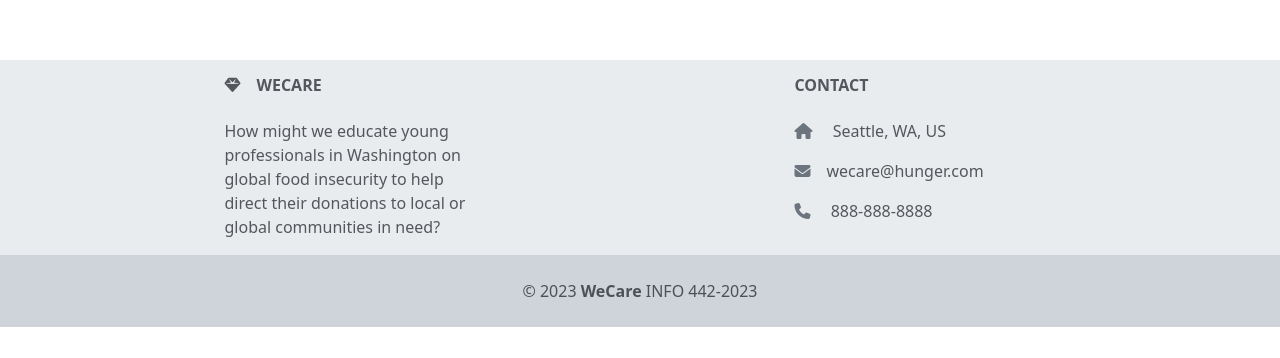
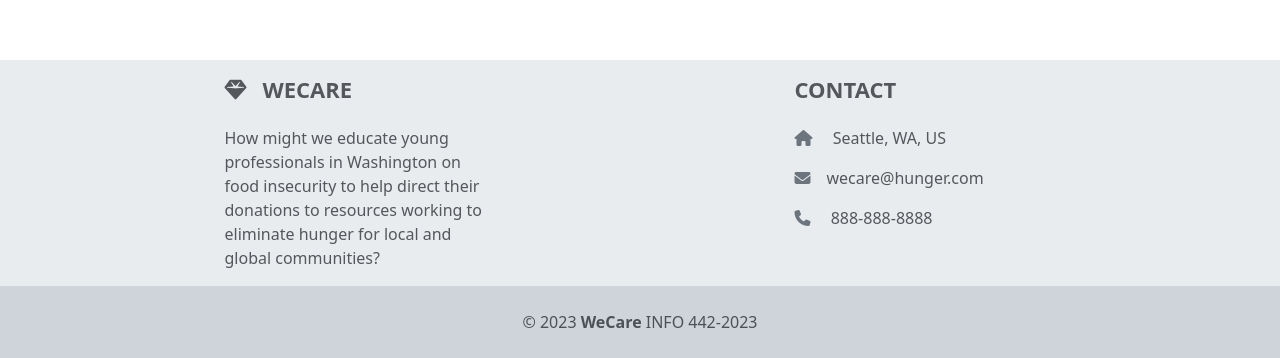
Before and after one commit to UW-INFO442-AU23/WeCare, a React (Create React App) app: page /Home2 in a window 1280 px wide. Shown: the part 796-1154 px from the top of the page. Before the commit the page ends 1123 px from the top, so only its background shows below. Built offline with nearby package versions, Linux system fonts and the light colour scheme; no server answers.

Commit message:
accessibility@100 now

```diff
--- a/src/components/Footer.js
+++ b/src/components/Footer.js
@@ -1,18 +1,21 @@
 function Footer() {
+  const headingStyle = {
+    fontSize: '22px',
+  };
   return (
     <div class="footer text-center text-muted mt-auto bg-body-secondary">
       <div class="container text-md-start">
         <div class="row mt-3">
           <div class="col-md-3 col-lg-4 col-xl-3 mx-auto mb-md-0 mb-4">
-              <h6 class="text-uppercase fw-bold mb-4">
+            <h1 className="text-uppercase fw-bold mb-4" style={headingStyle}>
               <i class="fas fa-gem me-3"></i>WeCare
-              </h6>
+            </h1>
             <p>
-              How might we educate young professionals in Washington on global food insecurity to help direct their donations to local or global communities in need?
+            How might we educate young professionals in Washington on food insecurity to help direct their donations to resources working to eliminate hunger for local and global communities?
             </p>
           </div>
           <div class="col-md-4 col-lg-3 col-xl-3 mx-auto mb-md-0 mb-4">
-              <h6 class="text-uppercase fw-bold mb-4">Contact</h6>
+            <h1 className="text-uppercase fw-bold mb-4" style={headingStyle}> Contact</h1>
             <p><i class="fas fa-home me-3 text-secondary"></i> Seattle, WA, US</p>
             <p>
               <i class="fas fa-envelope me-3 text-secondary"></i>
```
Also changed, not shown: src/style/styles.css (line endings or trailing spaces). Lines whose indentation alone changed are shown as unchanged.
